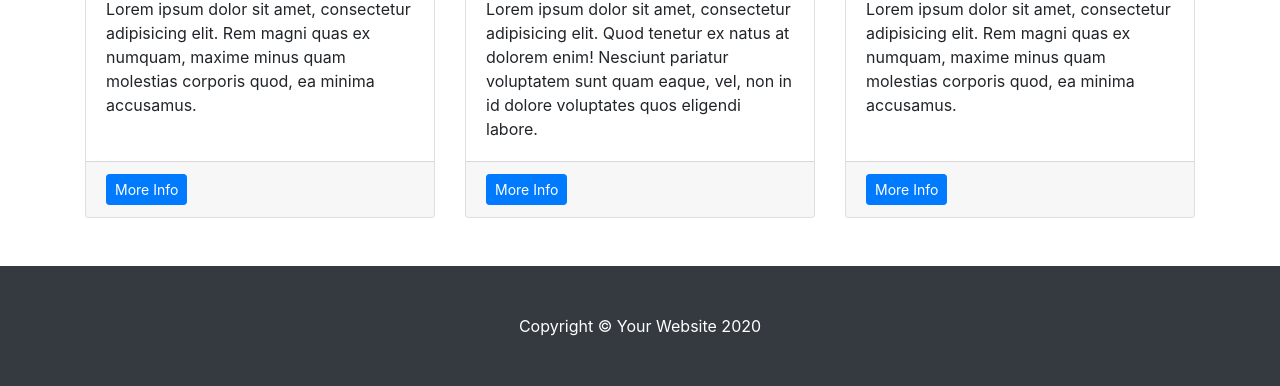
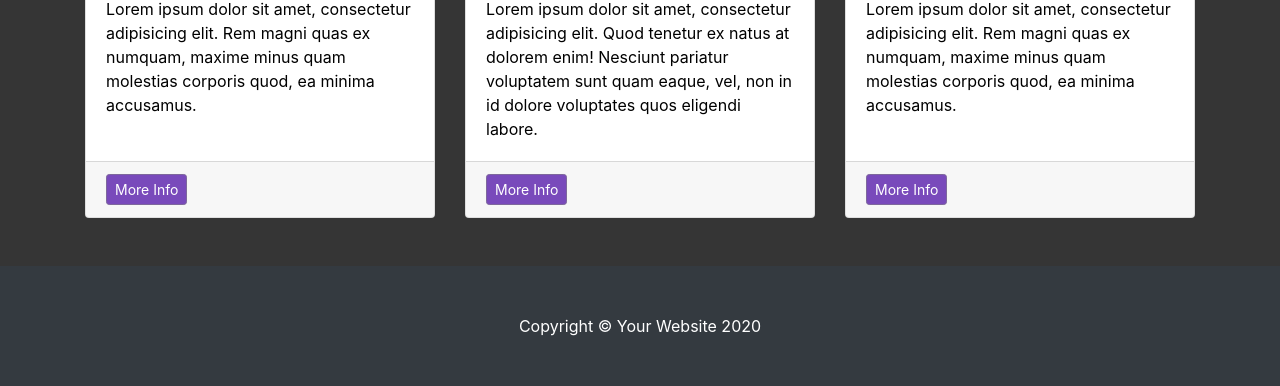
Before and after one commit to GustavoPMex/pagina-vegetta, a plain HTML site: page index.html in a window 1280 px wide. Shown: the part 671-1057 px from the top of the page. Drawn offline with Linux system fonts and the light colour scheme.

Commit message:
Cambiando el color a la página en el archivo css

```diff
--- a/css/small-business.css
+++ b/css/small-business.css
@@ -3,6 +3,34 @@
  * Copyright 2013-2020 Start Bootstrap
  * Licensed under MIT (https://github.com/StartBootstrap/startbootstrap-small-business/blob/master/LICENSE)
  */
+
+:root{
+  --color-primary: #794abb;
+  --color-secondary: #7e689c;
+}
+
 body {
   padding-top: 56px;
+  background-color: rgb(53, 53, 53);
+  color: white;
 }
+
+.letras{
+  color: black;
+}
+
+.navbar-dark .navbar-nav .nav-link:focus, .navbar-dark .navbar-nav .nav-link:hover{
+  color: var(--color-secondary);
+  transition: .1s;
+}
+
+.btn-primary{
+  background-color: var(--color-primary);
+  border-color: var(--color-secondary);
+  transition: .3s;
+}
+
+.btn-primary:hover{
+  background-color: var(--color-secondary);
+  border-color: var(--color-primary);
+}
--- a/index.html
+++ b/index.html
@@ -74,7 +74,7 @@
     </div>
 
     <!-- Content Row -->
-    <div class="row">
+    <div class="row letras">
       <div class="col-md-4 mb-5">
         <div class="card h-100">
           <div class="card-body">
```
